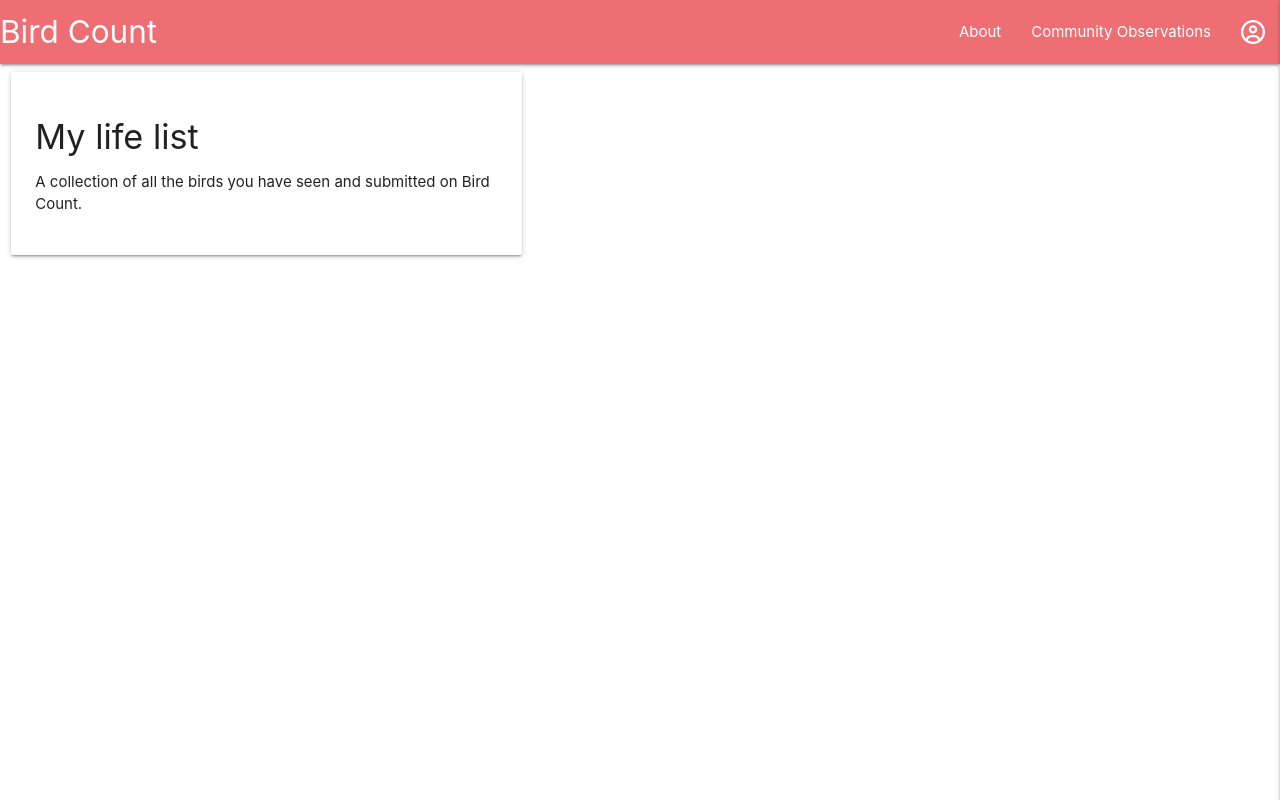
After one commit to secarrel/Bird_Count, a Flask app: page /life_list/ in a window 1280 px wide. The commit adds this page. Run offline with Flask 3, Linux system fonts and the light colour scheme; the visitor is signed in with stand-in values (Sample User, id 1); data that the repository does not hold is empty; some libraries are stand-ins or nearby versions.

Commit message:
Add: life list display, links and functionality

```diff
--- a/app.py
+++ b/app.py
@@ -87,6 +87,13 @@ def sort_date():
 def my_nest():
     observations = list(db.observations.find())
     return render_template("my_nest.html", observations=observations)
+
+
+@app.route("/life_list/")
+def show_life_list():
+    observations = list(db.observations.distinct("bird_species", {"seen_by": session["user"]}))
+    print(observations)
+    return render_template("life_list.html", observations=observations)
 
 
 @app.route("/register/", methods=["GET", "POST"])
@@ -213,7 +220,6 @@ def edit_observation(observation_id):
 @app.route("/delete_observations", strict_slashes=False)
 @app.route("/delete_observation/<observation_id>")
 def delete_observation(observation_id):
-
     db.observations.delete_one({"_id": ObjectId(observation_id)})
     flash("Observation deleted")
     return redirect(url_for("get_observations"))
--- /dev/null
+++ b/templates/life_list.html
@@ -0,0 +1,22 @@
+{% extends "base.html" %}
+{% block content %}
+
+<div class="row">
+    <div class="col s12 m5">
+        <div class="card-panel">
+            <div class=card-heading>
+                <h4> My life list </h4>
+                <p>
+                    A collection of all the birds you have seen and submitted on Bird Count.
+                </p>
+                {% for observation in observations %}
+                <div>
+                    {{ observation }}
+                </div>
+                {% endfor %}
+            </div>
+        </div>
+    </div>
+</div>
+
+{% endblock %}
--- a/templates/my_nest.html
+++ b/templates/my_nest.html
@@ -7,7 +7,8 @@
     <div class="col s12 m5">
         <div class="card-panel">
             <div class= card-heading>
-                <h4> My life list </h4>
+                <h4 > My life list </h4>
+                <a href="{{ url_for('show_life_list') }}"><i class="fa-solid fa-binoculars"></i></a>
                 <p>
                     A collection of all the birds you have seen and submitted on Bird Count.
                 </p>
```
